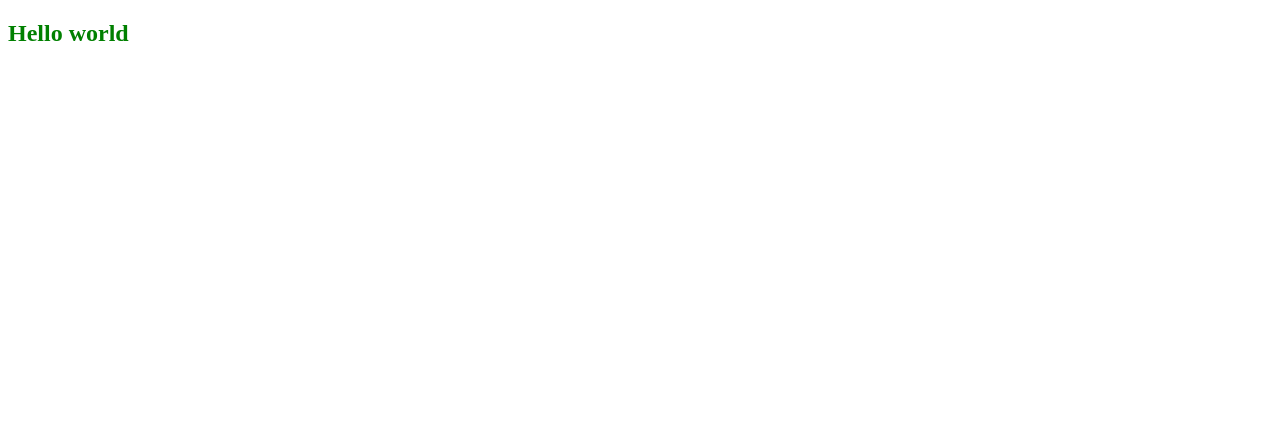
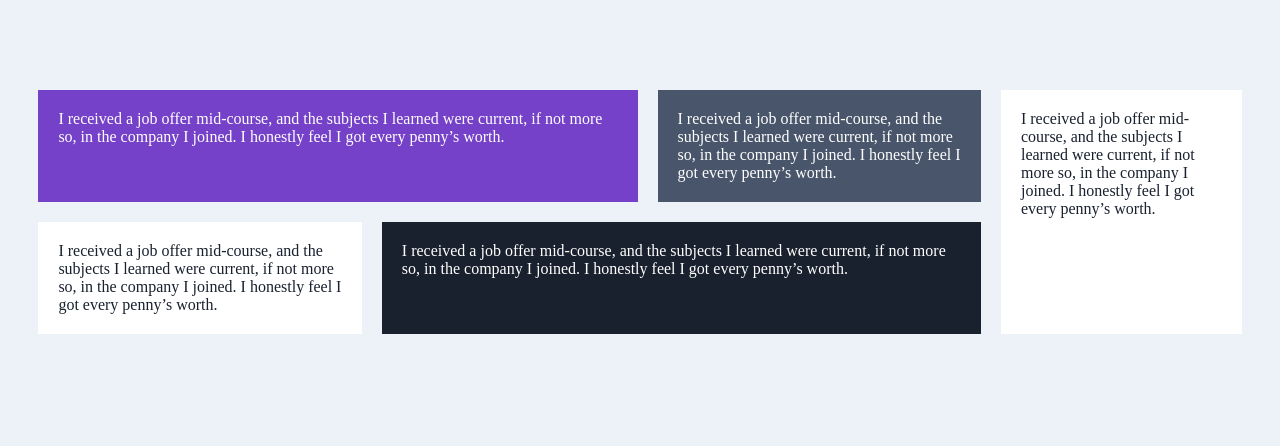
Before and after one commit to JustinasVe/testimonials-grid-section, a plain HTML site: page index.html in a window 1280 px wide. Drawn offline with Linux system fonts and the light colour scheme.

Commit message:
feat: implement responsive layout mobile-first approach

```diff
--- a/index.html
+++ b/index.html
@@ -9,6 +9,28 @@
     <title>Testimonial grid section</title>
   </head>
 <body>
-  <h2>Hello world</h2>
+  <div id="testimonial-grid-container">
+    <div id="main-left">
+      <div id="top">
+        <div id="testimonial-1" class="grid-item">
+          <p>I received a job offer mid-course, and the subjects I learned were current, if not more so, in the company I joined. I honestly feel I got every penny’s worth.</p>
+        </div>
+        <div id="testimonial-2" class="grid-item">
+          <p>I received a job offer mid-course, and the subjects I learned were current, if not more so, in the company I joined. I honestly feel I got every penny’s worth.</p>
+        </div>
+      </div>
+      <div id="bottom">
+        <div id="testimonial-3" class="grid-item">
+          <p>I received a job offer mid-course, and the subjects I learned were current, if not more so, in the company I joined. I honestly feel I got every penny’s worth.</p>
+        </div>
+        <div id="testimonial-4" class="grid-item">
+          <p>I received a job offer mid-course, and the subjects I learned were current, if not more so, in the company I joined. I honestly feel I got every penny’s worth.</p>
+        </div>
+      </div>
+    </div>
+    <div id="testimonial-5" class="grid-item">
+      <p>I received a job offer mid-course, and the subjects I learned were current, if not more so, in the company I joined. I honestly feel I got every penny’s worth.</p>
+    </div>
+  </div>
 </body>
 </html>
--- a/style.css
+++ b/style.css
@@ -1,3 +1,83 @@
 * {
-    color: green;
+    box-sizing: border-box;
+    margin: 0;
+    padding: 0;
 }
+
+body {
+    background-color: #ecf2f8;
+}
+
+#testimonial-grid-container {
+    padding: 7% 3%;
+}
+
+#testimonial-1 {
+    background-color: #7541c8;
+    color: #ffffff;
+}
+
+#testimonial-2 {
+    background-color: #48556a;
+    color: #ffffff;
+}
+
+#testimonial-3 {
+    background-color: #ffffff;
+    color: #19212e;
+}
+
+#testimonial-4 {
+    background-color: #19212e;
+    color: #ffffff;
+}
+
+#testimonial-5 {
+    background-color: #ffffff;
+    color: #19212e;
+}
+
+.grid-item {
+    margin-bottom: 20px;
+    padding: 20px;
+}
+
+@media (min-width: 576px) {
+    #testimonial-grid-container {
+        display: flex;
+        max-width: 1440px;
+        margin: 0 auto;
+    }
+
+    #testimonial-5 {
+        flex-basis: 20%;
+    }
+
+    #main-left {
+        display: flex;
+        flex-direction: column;
+        flex-basis: 80%;
+    }
+
+    #top {
+        display: flex;
+        flex-basis: 50%;
+    }
+
+    #bottom {
+        display: flex;
+        flex-basis: 50%;
+    }
+
+    #testimonial-1, #testimonial-4 {
+        flex-basis: 65%;
+    }
+
+    #testimonial-2, #testimonial-3 {
+        flex-basis: 35%;
+    }
+
+    #main-left .grid-item {
+        margin-right: 20px;
+    }
+}
```
